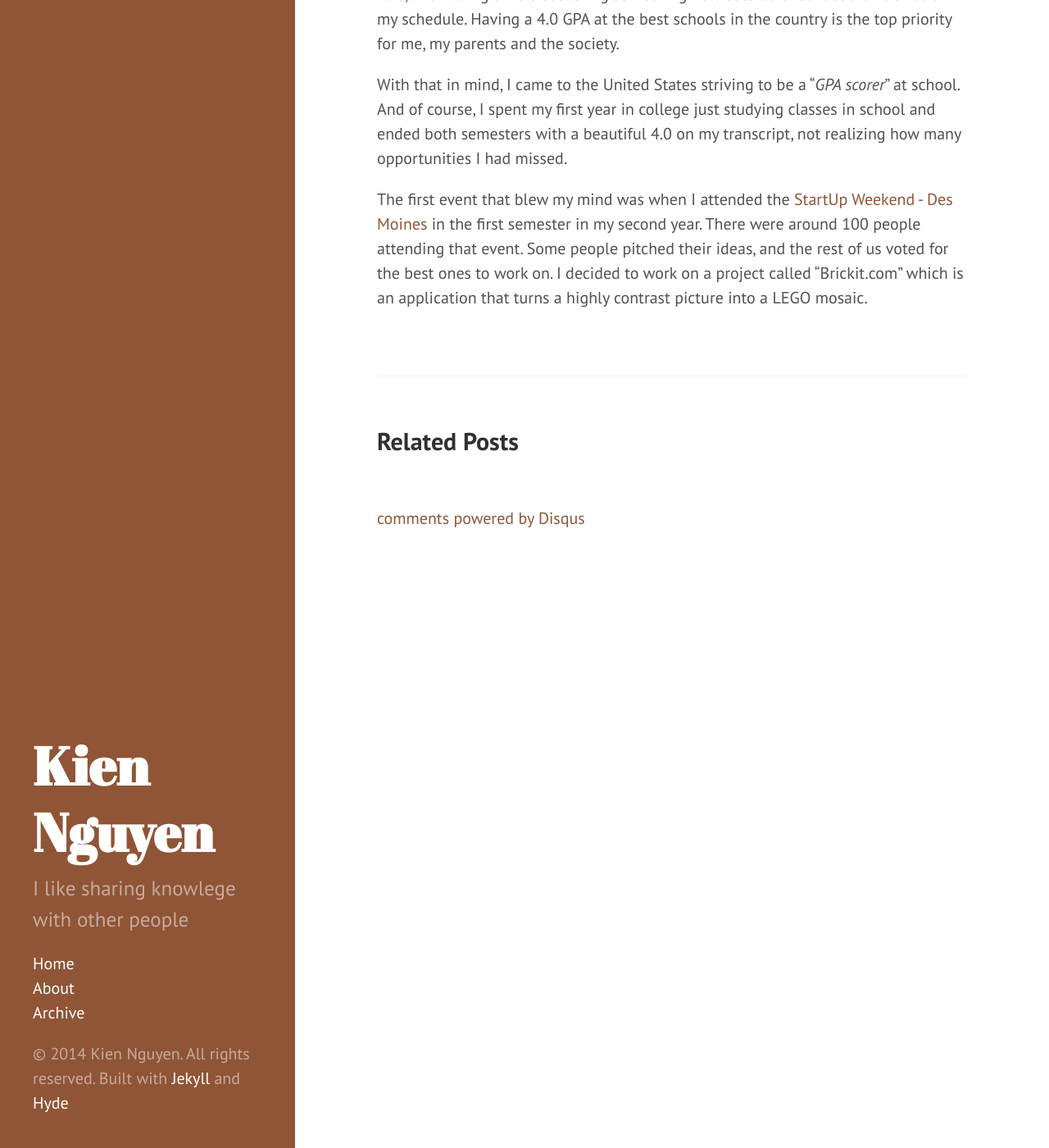
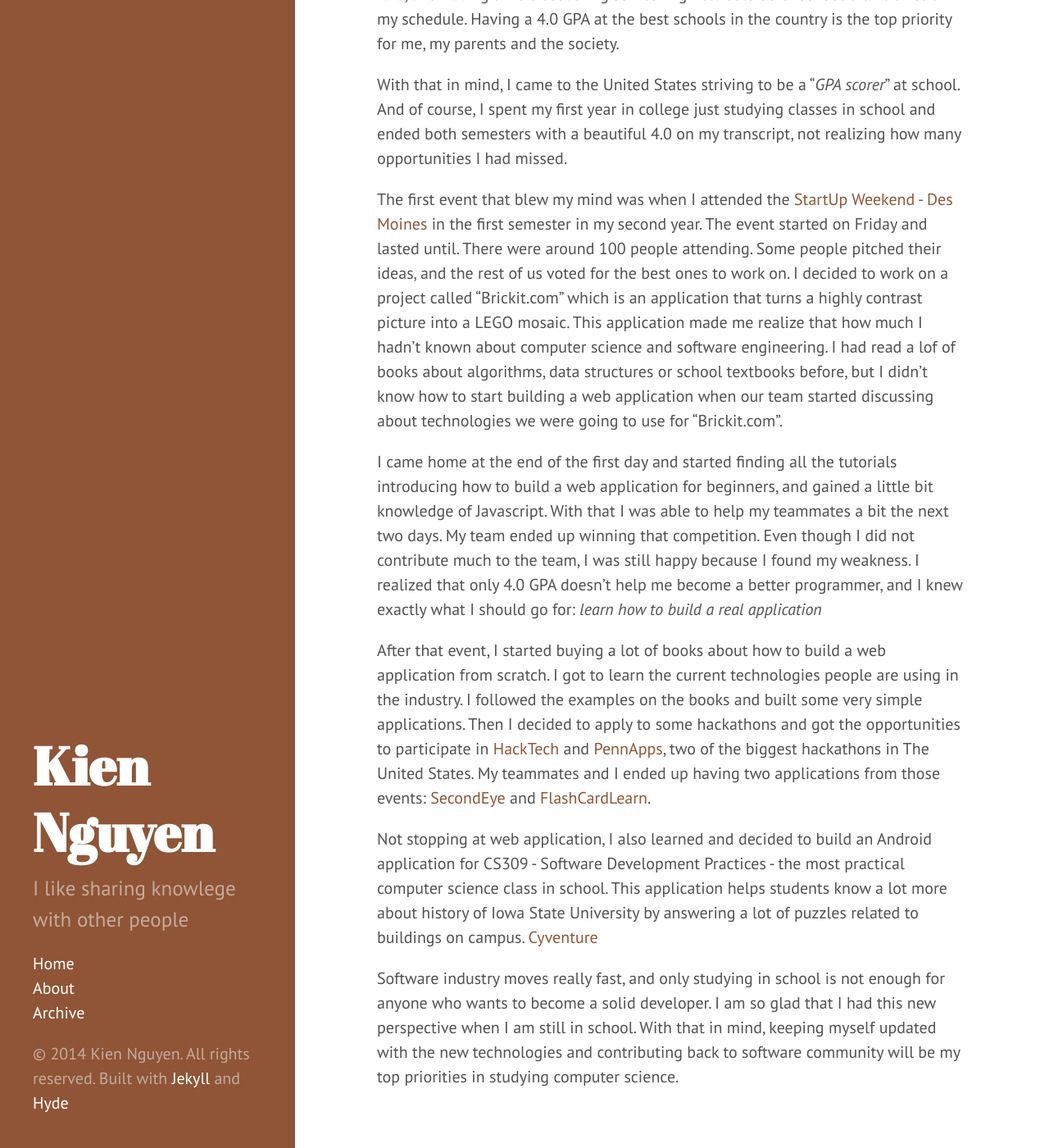
Before and after one commit to kientn123/kientn123.github.io, a Jekyll site: the page built from _posts/2014-08-05-Sophomore-year-The-year-of-perspective-changing.md, in a window 1280 px wide and 1400 px high, scrolled down 402 px. Shown: the whole window at 82% size. Built offline with Jekyll 4.4.1, drawn with Linux system fonts in a browser that asks for light colours; Markdown is read by kramdown in place of the engine named in the settings; comment, search, counter and statistics services are not loaded.

Commit message:
full first post

```diff
--- a/_posts/2014-08-05-Sophomore-year-The-year-of-perspective-changing.md
+++ b/_posts/2014-08-05-Sophomore-year-The-year-of-perspective-changing.md
@@ -7,4 +7,12 @@ As a child grown up in a developing country in Asia, where the society's definit
 
 With that in mind, I came to the United States striving to be a "*GPA scorer*" at school. And of course, I spent my first year in college just studying classes in school and ended both semesters with a beautiful 4.0 on my transcript, not realizing how many opportunities I had missed.
 
-The first event that blew my mind was when I attended the [StartUp Weekend - Des Moines](http://dsm.startupweekend.org/) in the first semester in my second year. There were around 100 people attending that event. Some people pitched their ideas, and the rest of us voted for the best ones to work on. I decided to work on a project called "Brickit.com" which is an application that turns a highly contrast picture into a LEGO mosaic.
+The first event that blew my mind was when I attended the [StartUp Weekend - Des Moines](http://dsm.startupweekend.org/) in the first semester in my second year. The event started on Friday and lasted until. There were around 100 people attending. Some people pitched their ideas, and the rest of us voted for the best ones to work on. I decided to work on a project called "Brickit.com" which is an application that turns a highly contrast picture into a LEGO mosaic. This application made me realize that how much I hadn't known about computer science and software engineering. I had read a lof of books about algorithms, data structures or school textbooks before, but I didn't know how to start building a web application when our team started discussing about technologies we were going to use for "Brickit.com".
+
+I came home at the end of the first day and started finding all the tutorials introducing how to build a web application for beginners, and gained a little bit knowledge of Javascript. With that I was able to help my teammates a bit the next two days. My team ended up winning that competition. Even though I did not contribute much to the team, I was still happy because I found my weakness. I realized that only 4.0 GPA doesn't help me become a better programmer, and I knew exactly what I should go for: *learn how to build a real application*
+
+After that event, I started buying a lot of books about how to build a web application from scratch. I got to learn the current technologies people are using in the industry. I followed the examples on the books and built some very simple applications. Then I decided to apply to some hackathons and got the opportunities to participate in [HackTech](http://www.hacktech.io/) and [PennApps](http://2014s.pennapps.com/), two of the biggest hackathons in The United States. My teammates and I ended up having two applications from those events: [SecondEye](http://lookout-proxy.appspot.com/) and [FlashCardLearn](https://flashcardlearn.firebaseapp.com/).
+
+Not stopping at web application, I also learned and decided to build an Android application for CS309 - Software Development Practices - the most practical computer science class in school. This application helps students know a lot more about history of Iowa State University by answering a lot of puzzles related to buildings on campus. [Cyventure](http://camiwilliams.github.io/Cyventure-Website/)
+
+Software industry moves really fast, and only studying in school is not enough for anyone who wants to become a solid developer. I am so glad that I had this new perspective when I am still in school. With that in mind, keeping myself updated with the new technologies and contributing back to software community will be my top priorities in studying computer science.
```
